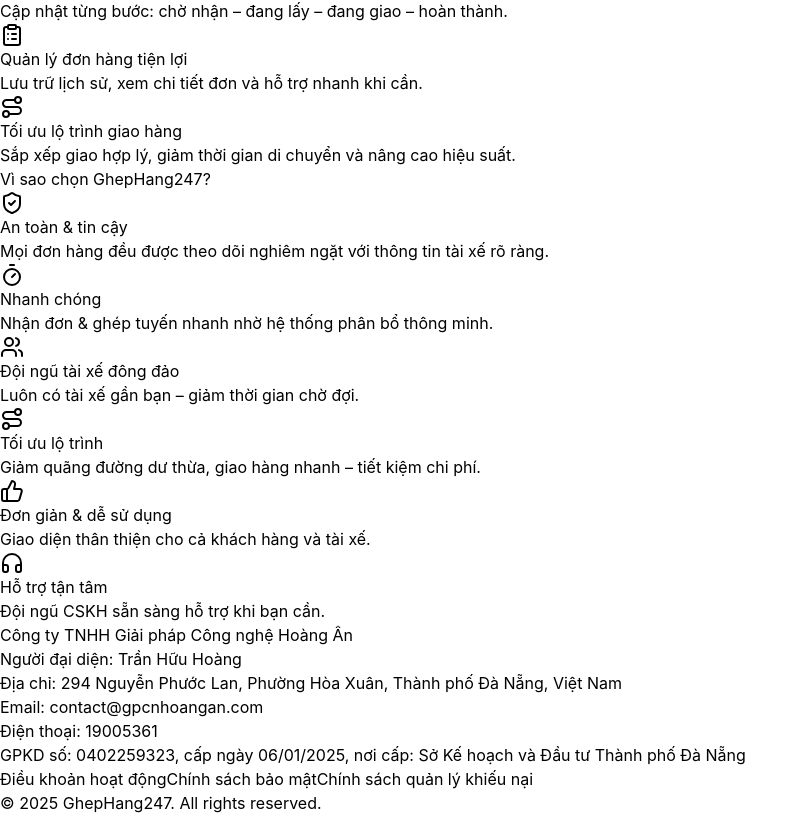
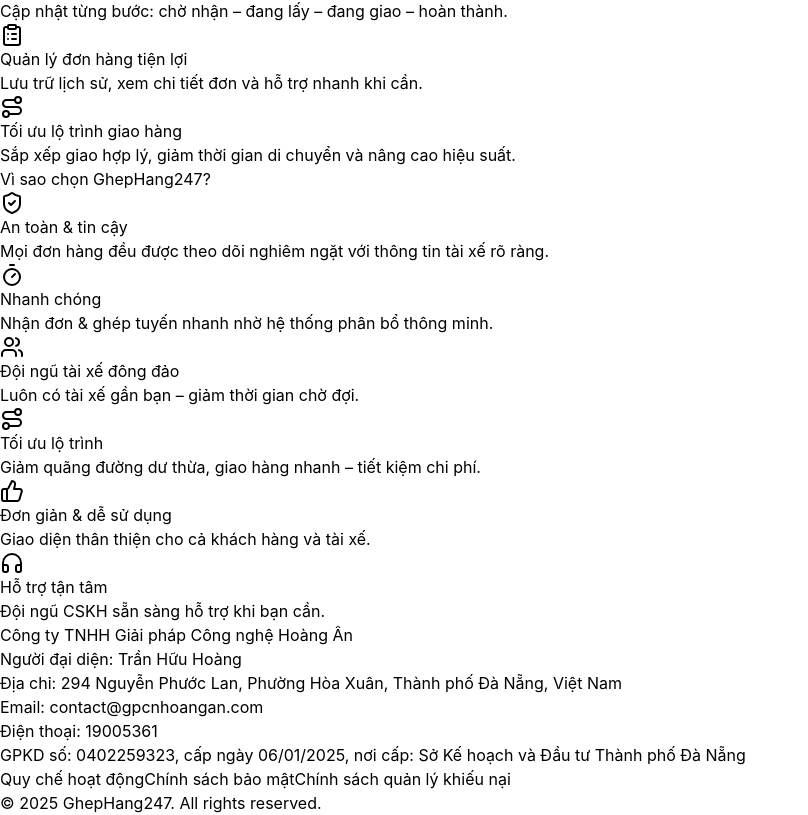
Before and after one commit to thangngo2309/ghephang247-landing, a Next.js app: page / in a window 1280 px wide. Shown: the part 844-1659 px from the top of the page, without its empty margins (0-808 px from the left). Built offline with nearby package versions, Linux system fonts and the light colour scheme.

Commit message:
update footer

```diff
--- a/src/components/Footer.tsx
+++ b/src/components/Footer.tsx
@@ -55,7 +55,7 @@
               href="https://ghephang247.com/legal/terms/"
               className="hover:text-white transition"
             >
-              Điều khoản hoạt động
+              Quy chế hoạt động
             </Link>
 
             <Link
```
